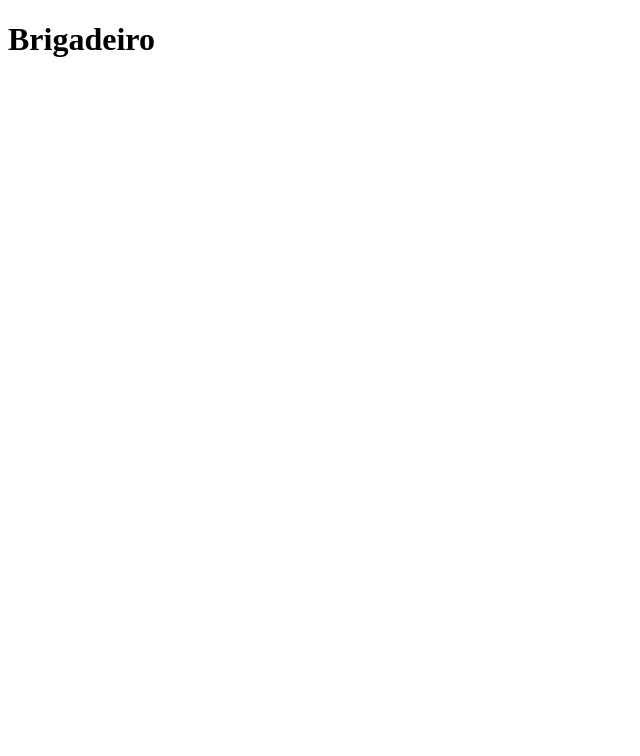
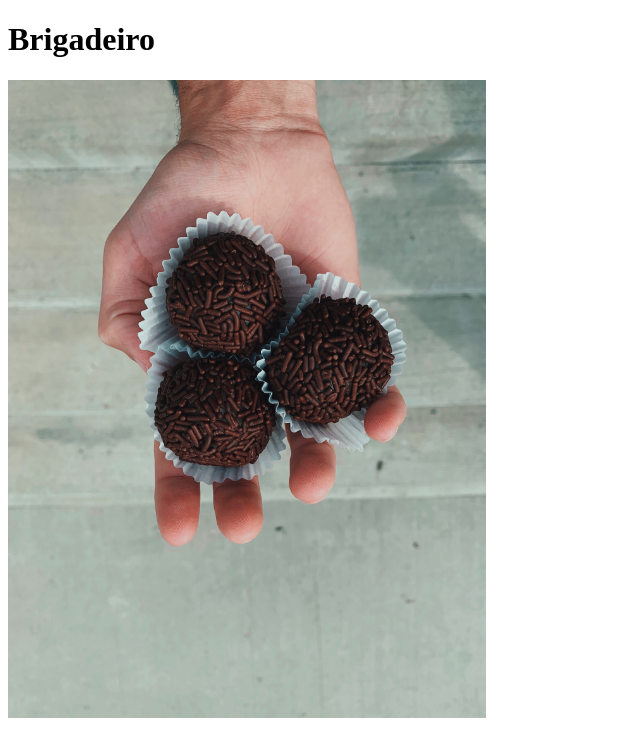
Before and after one commit to elysaph/odin-recipes, a plain HTML site: page recipes/brigadeiro.html in a window 1280 px wide. Shown: the whole page, without its empty margins (0-640 px from the left). Drawn offline with Linux system fonts and the light colour scheme.

Commit message:
Add image and resized properly

```diff
--- a/recipes/brigadeiro.html
+++ b/recipes/brigadeiro.html
@@ -6,5 +6,6 @@
 </head>
 <body>
   <h1>Brigadeiro</h1>
+  <img src="brigadeiro.jpg" width="478" height="638">
 </body>
 </html>
```
Also changed, not shown: recipes/brigadeiro.jpg (added).
